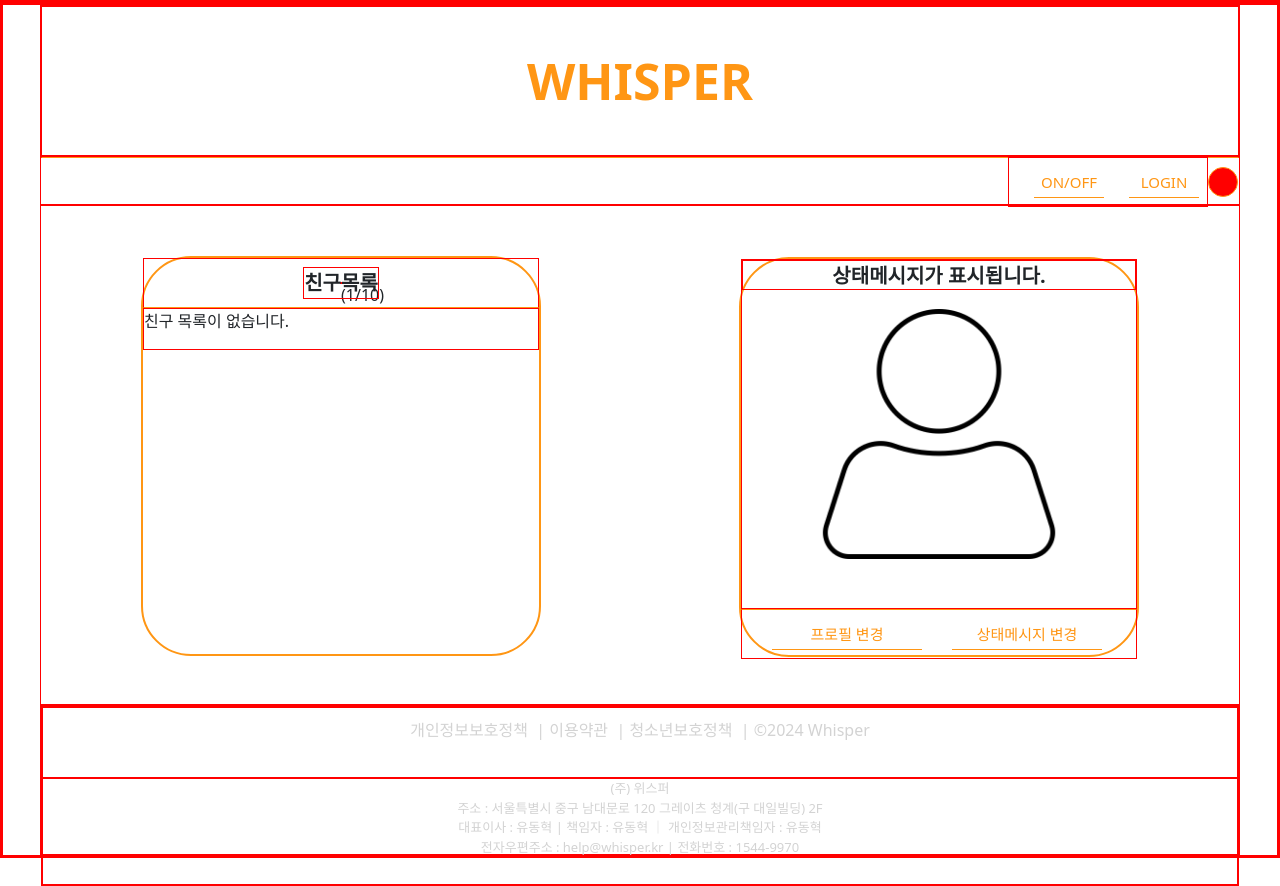
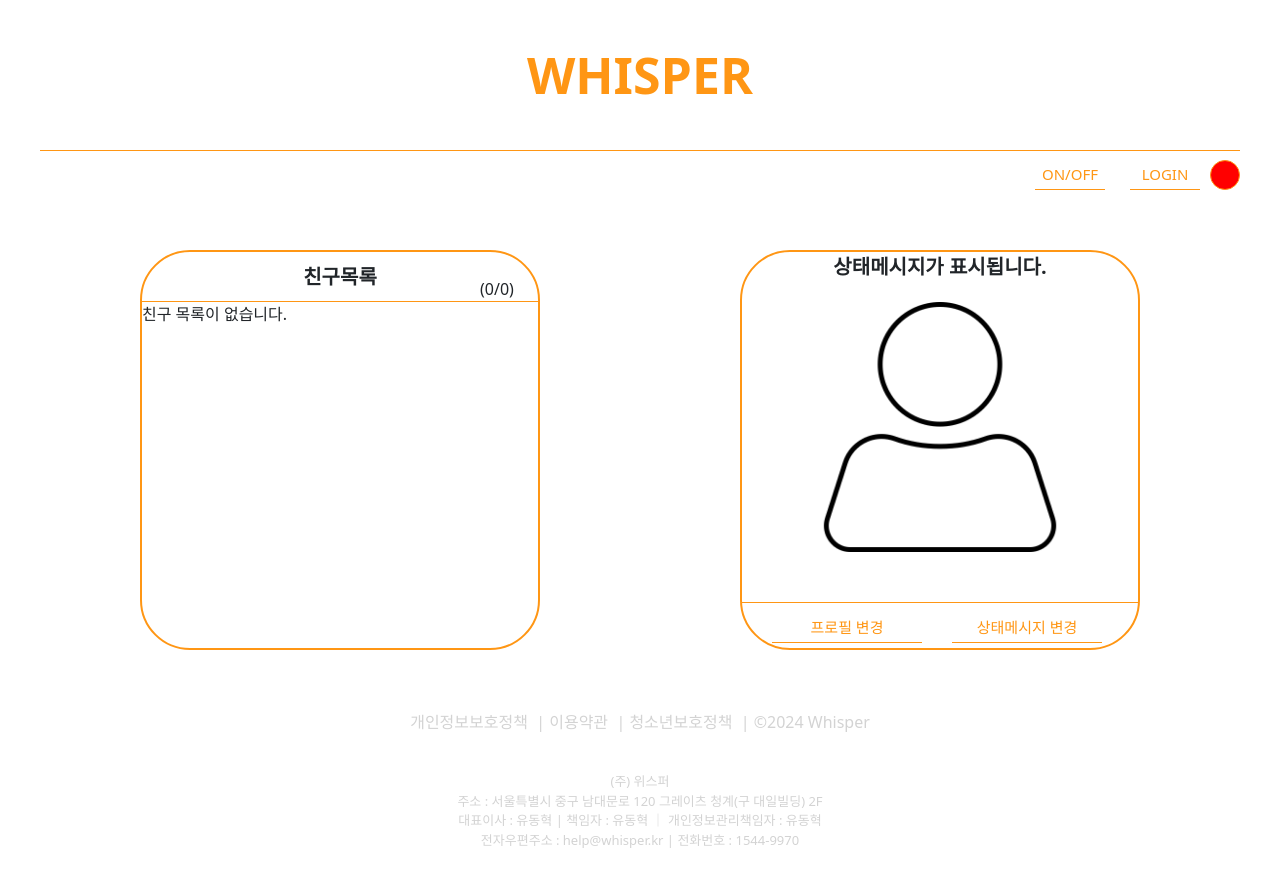
Before and after one commit to fbo1224/whisper, a React (Create React App) app in the folder frontend/: page / in a window 1280 px wide. Built offline with nearby package versions, Linux system fonts and the light colour scheme.

Commit message:
친구목록3

```diff
--- a/frontend/src/App.css
+++ b/frontend/src/App.css
@@ -1,6 +1,6 @@
-div, main, header, footer{
+/*div, main, header, footer{
   border: 1px solid red; box-sizing: border-box;
-}
+}*/
 
 /*header*/
 
@@ -148,7 +148,7 @@
 
 #myFriend{
   position:absolute;
-  float:right;
+  left:240px;
   z-index: 1;
 }
 
--- a/frontend/src/App.js
+++ b/frontend/src/App.js
@@ -200,7 +200,7 @@
         <div id="friendList">
           <div id="friendTitle">
             <div id="friendListTitle"><span>친구목록</span></div>
-            <div id="myFriend"><span id="myFriend">(1/10)</span></div>
+            <div id="myFriend"><span id="myFriend">({friends.filter(friend => friend.memStatus === 'Y').length}/{friends.length})</span></div>
           </div>
 
           {/* 친구 목록을 div로 동적으로 렌더링, 각 div에 onClick 이벤트 추가 */}
```
